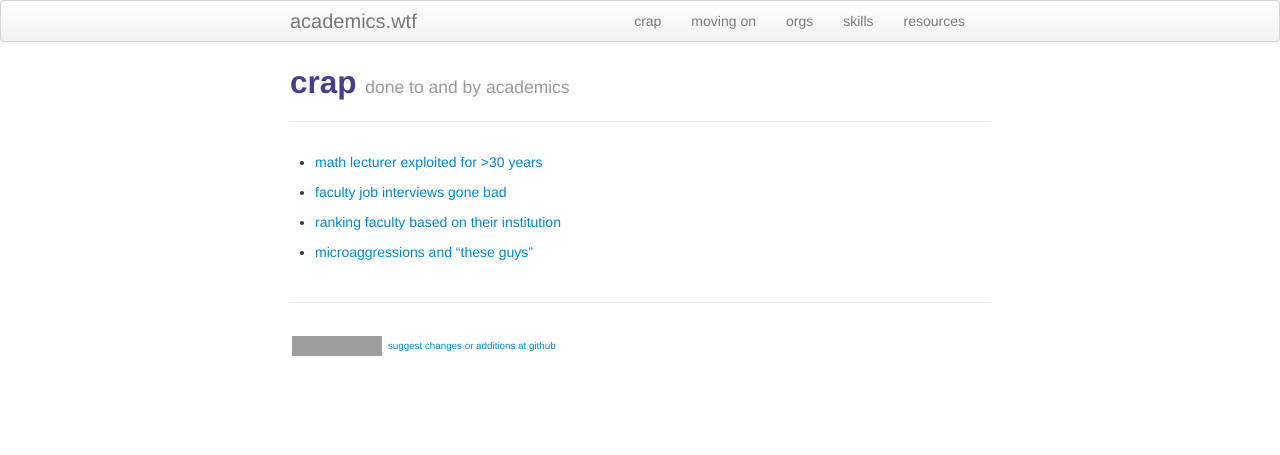
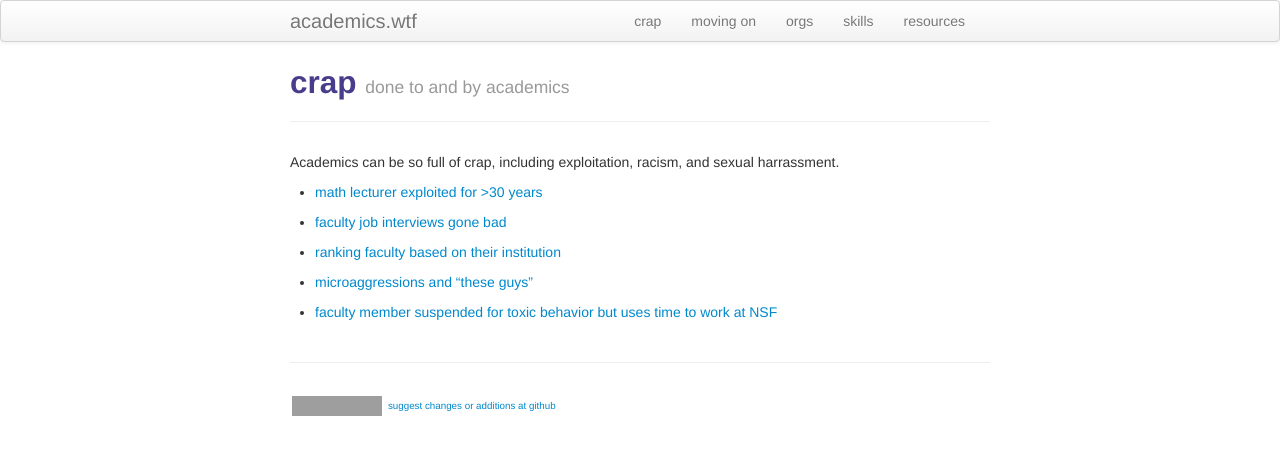
Before and after one commit to kbroman/academics.wtf, a Jekyll site: the page built from crap.md, in a window 1280 px wide. Shown: the top 455 px of the page. Built offline with Jekyll 4.4.1, drawn with Linux system fonts in a browser that asks for light colours; grey boxes are pictures that could not be loaded.

Commit message:
crap.md: add another item, + lead-in sentence

```diff
--- a/crap.md
+++ b/crap.md
@@ -5,6 +5,8 @@ tagline: done to and by academics
 description: crap done to and by academics
 ---
 
+Academics can be so full of crap, including exploitation, racism, and
+sexual harrassment.
 
 - [math lecturer exploited for >30 years](http://kbroman.org/blog/2021/05/06/wtf-uw-1/)
 
@@ -13,3 +15,5 @@ description: crap done to and by academics
 - [ranking faculty based on their institution](http://kbroman.org/blog/2012/09/08/how-to-evaluate-faculty/)
 
 - [microaggressions and "these guys"](http://www.amelia.mn/blog/conferences/2017/12/19/On-Microaggressions.html)
+
+- [faculty member suspended for toxic behavior but uses time to work at NSF](https://madison.com/wsj/news/local/education/university/uw-madison-failed-to-inform-federal-agency-of-abusive-professors-conduct-unpaid-leave/article_da46b852-8aeb-50c3-9673-c2ac6da3818f.html)
```
